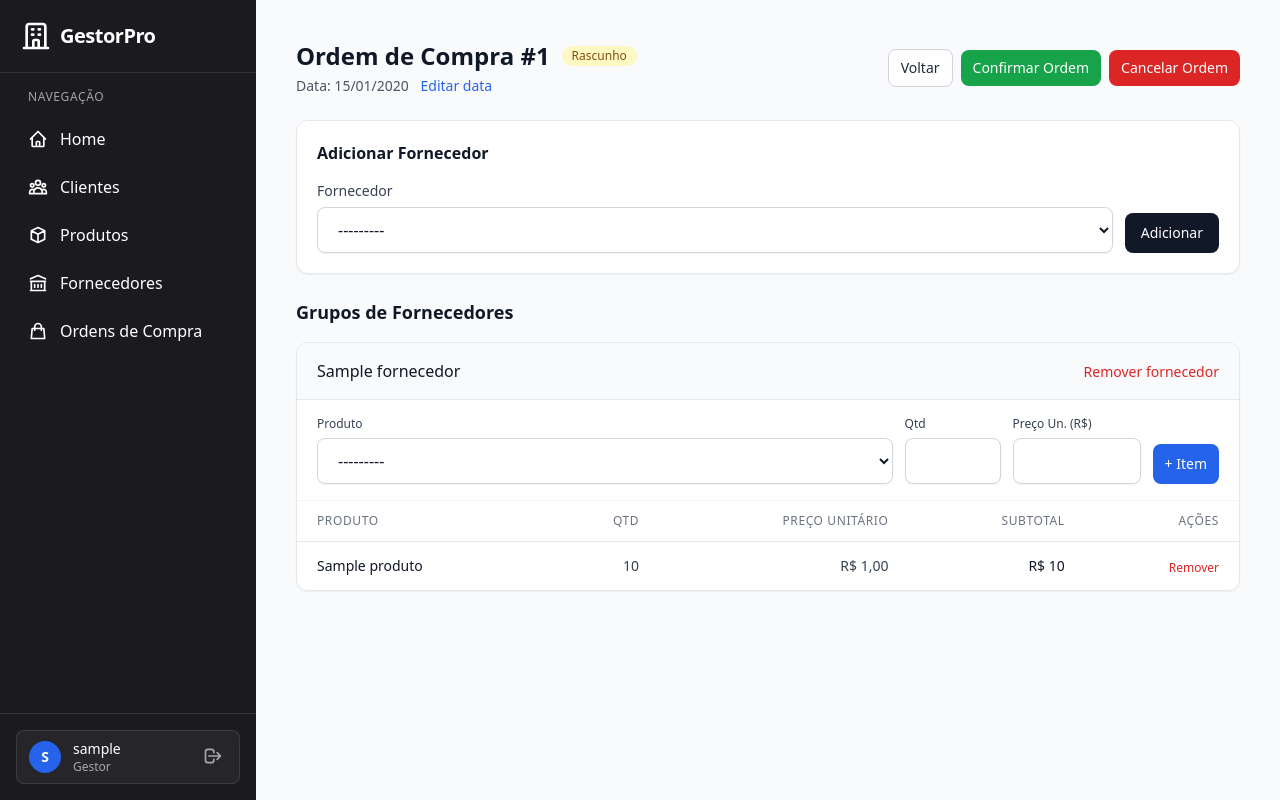
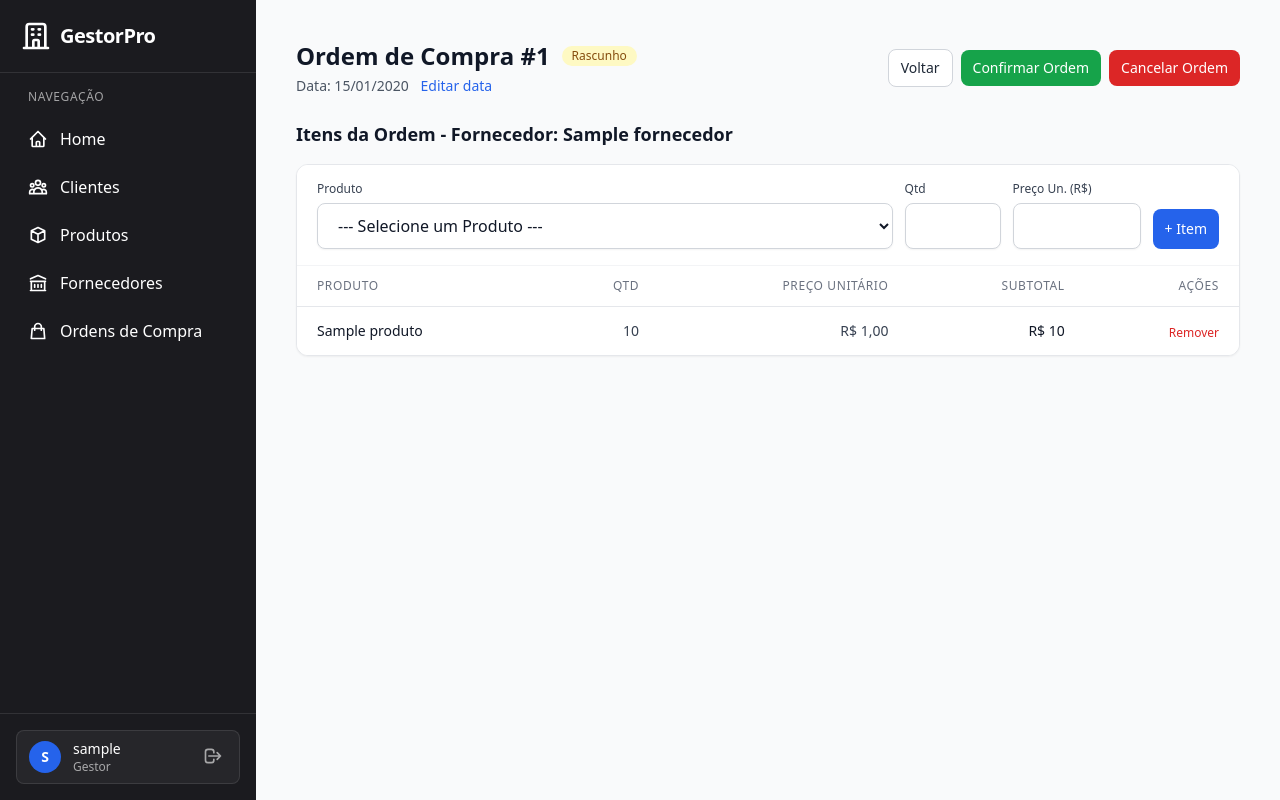
Before and after one commit to israel-freire-dev/prova-web-01, a Django app: page /compras/1/ in a window 1280 px wide. Run offline with Django 5.2, Linux system fonts and the light colour scheme; a user stored in the database is signed in; tables that the repository leaves empty hold one stand-in row (values such as "Sample post"); some libraries are stand-ins or nearby versions.

Commit message:
rafactor: refatorando logica de grupo de fornecedores

```diff
--- a/compras/forms.py
+++ b/compras/forms.py
@@ -1,6 +1,6 @@
 from django.forms import DateInput, ModelForm, NumberInput, Select
 
-from .models import Compra, CompraFornecedor, ItemCompra
+from .models import Compra, ItemCompra
 
 INPUT_CLASS = (
     "w-full rounded-lg border border-gray-300 bg-white px-4 py-2.5 text-gray-900 "
@@ -11,21 +11,19 @@ INPUT_CLASS = (
 class CompraForm(ModelForm):
     class Meta:
         model = Compra
-        fields = ["data"]
+        fields = ["fornecedor", "data"]
         widgets = {
+            "fornecedor": Select(attrs={"class": INPUT_CLASS}),
             "data": DateInput(
                 attrs={"class": INPUT_CLASS, "type": "date"}
             ),
         }
 
-
-class CompraFornecedorForm(ModelForm):
-    class Meta:
-        model = CompraFornecedor
-        fields = ["fornecedor"]
-        widgets = {
-            "fornecedor": Select(attrs={"class": INPUT_CLASS}),
-        }
+    def __init__(self, *args, **kwargs):
+        super().__init__(*args, **kwargs)
+        # Se for editar, não permite mudar o fornecedor
+        if self.instance and self.instance.pk:
+            self.fields['fornecedor'].disabled = True
 
 
 class ItemCompraForm(ModelForm):
--- a/compras/urls.py
+++ b/compras/urls.py
@@ -11,12 +11,13 @@ urlpatterns = [
     path("compras/excluir/<int:pk>/", views.CompraDeleteView.as_view(), name="excluir_compra"),
 
     # Ações da Compra
-    path("compras/<int:pk>/adicionar-fornecedor/", views.adicionar_fornecedor, name="adicionar_fornecedor"),
-    path("compras/<int:compra_pk>/remover-fornecedor/<int:grupo_pk>/", views.remover_fornecedor, name="remover_fornecedor"),
-    path("compras/<int:compra_pk>/fornecedor/<int:grupo_pk>/adicionar-item/", views.adicionar_item, name="adicionar_item"),
+    path("compras/<int:compra_pk>/adicionar-item/", views.adicionar_item, name="adicionar_item"),
     path("compras/<int:compra_pk>/remover-item/<int:item_pk>/", views.remover_item, name="remover_item"),
     path("compras/<int:pk>/confirmar/", views.confirmar_compra_view, name="confirmar_compra_view"),
     path("compras/<int:pk>/cancelar/", views.cancelar_compra_view, name="cancelar_compra_view"),
+
+    # Endpoint AJAX
+    path("api/fornecedores/<int:fornecedor_id>/produtos/", views.get_produtos_fornecedor_api, name="api_produtos_fornecedor"),
 
     # --- API Views ---
     path("public/compras/", views.get_compras, name="get_compras"),
--- a/compras/views.py
+++ b/compras/views.py
@@ -11,8 +11,8 @@ from rest_framework import status  # pyright: ignore[reportMissingImports]
 from rest_framework.decorators import api_view  # pyright: ignore[reportMissingImports]
 from rest_framework.response import Response  # pyright: ignore[reportMissingImports]
 
-from .forms import CompraForm, CompraFornecedorForm, ItemCompraForm
-from .models import Compra, CompraFornecedor, ItemCompra
+from .forms import CompraForm, ItemCompraForm
+from .models import Compra, ItemCompra
 from .serializers import CompraSerializer
 from .services import cancelar_compra, confirmar_compra
 
@@ -50,6 +50,18 @@ def post_cancelar_compra(request, compra_id: int):
     return Response(CompraSerializer(compra).data)
 
 
+from django.http import JsonResponse
+from produtos.models import Produto
+
+@login_required
+def get_produtos_fornecedor_api(request, fornecedor_id):
+    # Endpoint simplificado que retorna JSON com id, nome de produtos de um fornecedor
+    produtos = Produto.objects.filter(fornecedor_id=fornecedor_id, ativo=True)
+    dados = [{"id": p.id, "nome": p.nome} for p in produtos]
+    return JsonResponse(dados, safe=False)
+
+
+
 # --- Template Views ---
 
 class CompraListView(LoginRequiredMixin, ListView):
@@ -59,10 +71,9 @@ class CompraListView(LoginRequiredMixin, ListView):
     ordering = ["-id"]
 
     def get_queryset(self):
-        # Otimiza a listagem carregando previamente Fornecedores e Produtos
-        return super().get_queryset().prefetch_related(
-            "grupos__fornecedor",
-            "grupos__itens__produto"
+        # Otimiza a listagem carregando previamente Fornecedor e Produtos
+        return super().get_queryset().select_related("fornecedor").prefetch_related(
+            "itens__produto"
         )
 
 
@@ -112,71 +123,37 @@ class CompraDetailView(LoginRequiredMixin, DetailView):
         context = super().get_context_data(**kwargs)
         compra = self.object
 
-        # Pre-fetch grupos com os itens e produto
-        context["grupos"] = compra.grupos.prefetch_related("itens__produto").select_related("fornecedor").all()
+        # Pre-fetch itens e produto
+        context["itens"] = compra.itens.select_related("produto").all()
 
         if compra.is_editable:
-            context["fornecedor_form"] = CompraFornecedorForm()
             context["item_form"] = ItemCompraForm()
+            # O form de itens não deveria carregar todos, mas sim os específicos do fornecedor
+            # Faremos isso via JS no template, mas inicializamos vazio
+            if context["item_form"].fields.get("produto"):
+                from produtos.models import Produto
+                context["item_form"].fields["produto"].queryset = Produto.objects.filter(fornecedor=compra.fornecedor, ativo=True)
 
         return context
 
 
 @login_required
 @require_POST
-def adicionar_fornecedor(request, pk):
-    compra = get_object_or_404(Compra, pk=pk)
+def adicionar_item(request, compra_pk):
+    compra = get_object_or_404(Compra, pk=compra_pk)
 
     if not compra.is_editable:
-        messages.error(request, "Não é possível alterar uma ordem de compra não-rascunho.")
-        return redirect("detalhes_compra", pk=pk)
-
-    form = CompraFornecedorForm(request.POST)
-    if form.is_valid():
-        try:
-            fornecedor = form.save(commit=False)
-            fornecedor.compra = compra
-            fornecedor.save()
-            messages.success(request, "Fornecedor adicionado com sucesso.")
-        except Exception as e:
-            messages.error(request, f"Erro ao adicionar fornecedor: Este fornecedor já pode estar na ordem.")
-    else:
-        messages.error(request, "Erro no formulário de fornecedor.")
-
-    return redirect("detalhes_compra", pk=pk)
-
-
-@login_required
-@require_POST
-def remover_fornecedor(request, compra_pk, grupo_pk):
-    grupo = get_object_or_404(CompraFornecedor, pk=grupo_pk, compra_id=compra_pk)
-
-    if not grupo.compra.is_editable:
-        messages.error(request, "Não é possível alterar uma ordem de compra não-rascunho.")
-    else:
-        grupo.delete()
-        messages.success(request, "Fornecedor removido com sucesso.")
-
-    return redirect("detalhes_compra", pk=compra_pk)
-
-
-@login_required
-@require_POST
-def adicionar_item(request, compra_pk, grupo_pk):
-    grupo = get_object_or_404(CompraFornecedor, pk=grupo_pk, compra_id=compra_pk)
-
-    if not grupo.compra.is_editable:
         messages.error(request, "Não é possível alterar itens em ordem não-rascunho.")
         return redirect("detalhes_compra", pk=compra_pk)
 
     form = ItemCompraForm(request.POST)
-    form.instance.compra_fornecedor = grupo
+    form.instance.compra = compra
     if form.is_valid():
         try:
             form.save()
             messages.success(request, "Item adicionado com sucesso.")
         except Exception as e:
-            messages.error(request, "Erro ao adicionar item. Talvez o produto já esteja neste fornecedor.")
+            messages.error(request, "Erro ao adicionar item. Talvez o produto já esteja na ordem.")
     else:
         messages.error(request, "Dados inválidos para o item.")
 
@@ -186,9 +163,9 @@ def adicionar_item(request, compra_pk, grupo_pk):
 @login_required
 @require_POST
 def remover_item(request, compra_pk, item_pk):
-    item = get_object_or_404(ItemCompra, pk=item_pk, compra_fornecedor__compra_id=compra_pk)
+    item = get_object_or_404(ItemCompra, pk=item_pk, compra_id=compra_pk)
 
-    if not item.compra_fornecedor.compra.is_editable:
+    if not item.compra.is_editable:
         messages.error(request, "Não é possível remover itens em ordem não-rascunho.")
     else:
         item.delete()
--- a/templates/compras/detalhe.html
+++ b/templates/compras/detalhe.html
@@ -82,45 +82,19 @@
         </div>
       {% endif %}
 
-      {% if object.is_editable %}
-      <section class="bg-white border border-gray-200 rounded-xl shadow-sm p-5">
-        <h2 class="text-base font-semibold text-gray-900 mb-4">Adicionar Fornecedor</h2>
-        <form method="post" action="{% url "adicionar_fornecedor" object.pk %}" class="flex items-end gap-3">
-          {% csrf_token %}
-          <div class="flex-1">
-            <label for="{{ fornecedor_form.fornecedor.id_for_label }}" class="mb-1.5 block text-sm font-medium text-gray-700">Fornecedor</label>
-            {{ fornecedor_form.fornecedor }}
-          </div>
-          <button type="submit" class="inline-flex items-center rounded-lg bg-gray-900 px-4 py-2.5 text-sm font-medium text-white hover:bg-gray-800 transition-colors">
-            Adicionar
-          </button>
-        </form>
-      </section>
-      {% endif %}
+      <div class="space-y-4">
+        <h2 class="text-lg font-semibold text-gray-900">Itens da Ordem - Fornecedor: {{ object.fornecedor.nome|default:"-" }}</h2>
 
-      <div class="space-y-4">
-        <h2 class="text-lg font-semibold text-gray-900">Grupos de Fornecedores</h2>
-
-        {% for grupo in grupos %}
           <section class="bg-white border border-gray-200 rounded-xl shadow-sm overflow-hidden">
-            <div class="px-5 py-4 border-b border-gray-200 bg-gray-50 flex items-center justify-between">
-              <h3 class="text-base font-medium text-gray-900">{{ grupo.fornecedor.nome }}</h3>
-
-              {% if object.is_editable %}
-                <form method="post" action="{% url "remover_fornecedor" object.pk grupo.pk %}" onsubmit="return confirm('Deseja realmente remover este fornecedor e todos os seus itens?');">
-                  {% csrf_token %}
-                  <button type="submit" class="text-sm text-red-600 hover:text-red-800 font-medium">Remover fornecedor</button>
-                </form>
-              {% endif %}
-            </div>
-
             {% if object.is_editable %}
             <div class="px-5 py-4 border-b border-gray-100 bg-white">
-              <form method="post" action="{% url "adicionar_item" object.pk grupo.pk %}" class="flex flex-wrap items-end gap-3">
+              <form method="post" action="{% url 'adicionar_item' object.pk %}" class="flex flex-wrap items-end gap-3">
                 {% csrf_token %}
                 <div class="w-full sm:flex-1 min-w-[200px]">
-                  <label for="produto" class="mb-1.5 block text-xs font-medium text-gray-700">Produto</label>
-                  {{ item_form.produto }}
+                  <label for="id_produto" class="mb-1.5 block text-xs font-medium text-gray-700">Produto</label>
+                  <select name="produto" id="id_produto" required class="w-full rounded-lg border border-gray-300 bg-white px-4 py-2.5 text-gray-900 placeholder-gray-400 shadow-sm transition focus:border-gray-900 focus:outline-none focus:ring-2 focus:ring-gray-900/20">
+                    <option value="">Carregando produtos...</option>
+                  </select>
                 </div>
                 <div class="w-24">
                   <label for="quantidade" class="mb-1.5 block text-xs font-medium text-gray-700">Qtd</label>
@@ -151,7 +125,7 @@
                   </tr>
                 </thead>
                 <tbody class="bg-white divide-y divide-gray-100">
-                  {% for item in grupo.itens.all %}
+                  {% for item in itens %}
                     <tr class="hover:bg-gray-50 transition-colors">
                       <td class="px-5 py-3 whitespace-nowrap text-sm text-gray-900">{{ item.produto.nome }}</td>
                       <td class="px-5 py-3 whitespace-nowrap text-sm text-gray-700 text-right">{{ item.quantidade }}</td>
@@ -161,7 +135,7 @@
                       </td>
                       {% if object.is_editable %}
                       <td class="px-5 py-3 whitespace-nowrap text-right">
-                        <form method="post" action="{% url "remover_item" object.pk item.pk %}">
+                        <form method="post" action="{% url 'remover_item' object.pk item.pk %}">
                           {% csrf_token %}
                           <button type="submit" class="text-red-600 hover:text-red-800 text-xs font-medium">Remover</button>
                         </form>
@@ -171,7 +145,7 @@
                   {% empty %}
                     <tr>
                       <td colspan="{% if object.is_editable %}5{% else %}4{% endif %}" class="px-5 py-4 text-center text-sm text-gray-500">
-                        Nenhum item adicionado para este fornecedor.
+                        Nenhum item adicionado à esta ordem.
                       </td>
                     </tr>
                   {% endfor %}
@@ -179,13 +153,37 @@
               </table>
             </div>
           </section>
-        {% empty %}
-          <div class="text-center py-10 bg-white border border-gray-200 rounded-xl shadow-sm">
-            <p class="text-sm text-gray-600">Nenhum fornecedor adicionado à ordem de compra.</p>
-          </div>
-        {% endfor %}
       </div>
     </div>
   </main>
+
+  {% if object.is_editable and object.fornecedor %}
+  <script>
+    document.addEventListener("DOMContentLoaded", function() {
+      const selectProd = document.getElementById("id_produto");
+      const fornecedorId = "{{ object.fornecedor.id }}";
+
+      fetch(`/api/fornecedores/${fornecedorId}/produtos/`)
+        .then(res => res.json())
+        .then(data => {
+          selectProd.innerHTML = '<option value="">--- Selecione um Produto ---</option>';
+          if(data.length === 0){
+             selectProd.innerHTML = '<option value="">Nenhum produto cadastrado para este fornecedor</option>';
+          } else {
+             data.forEach(p => {
+               const opt = document.createElement("option");
+               opt.value = p.id;
+               opt.textContent = p.nome;
+               selectProd.appendChild(opt);
+             });
+          }
+        })
+        .catch(err => {
+           console.error(err);
+           selectProd.innerHTML = '<option value="">Erro ao buscar produtos</option>';
+        });
+    });
+  </script>
+  {% endif %}
 </body>
 </html>
```
Also changed, not shown: compras/admin.py (+6 -17 lines), compras/models.py (+6 -27 lines), compras/serializers.py (+4 -12 lines), compras/services.py (+3 -5 lines), templates/compras/lista.html (+7 -9 lines), compras/migrations/0003_remove_comprafornecedor_uniq_compra_fornecedor_grupo_and_more.py (added).
